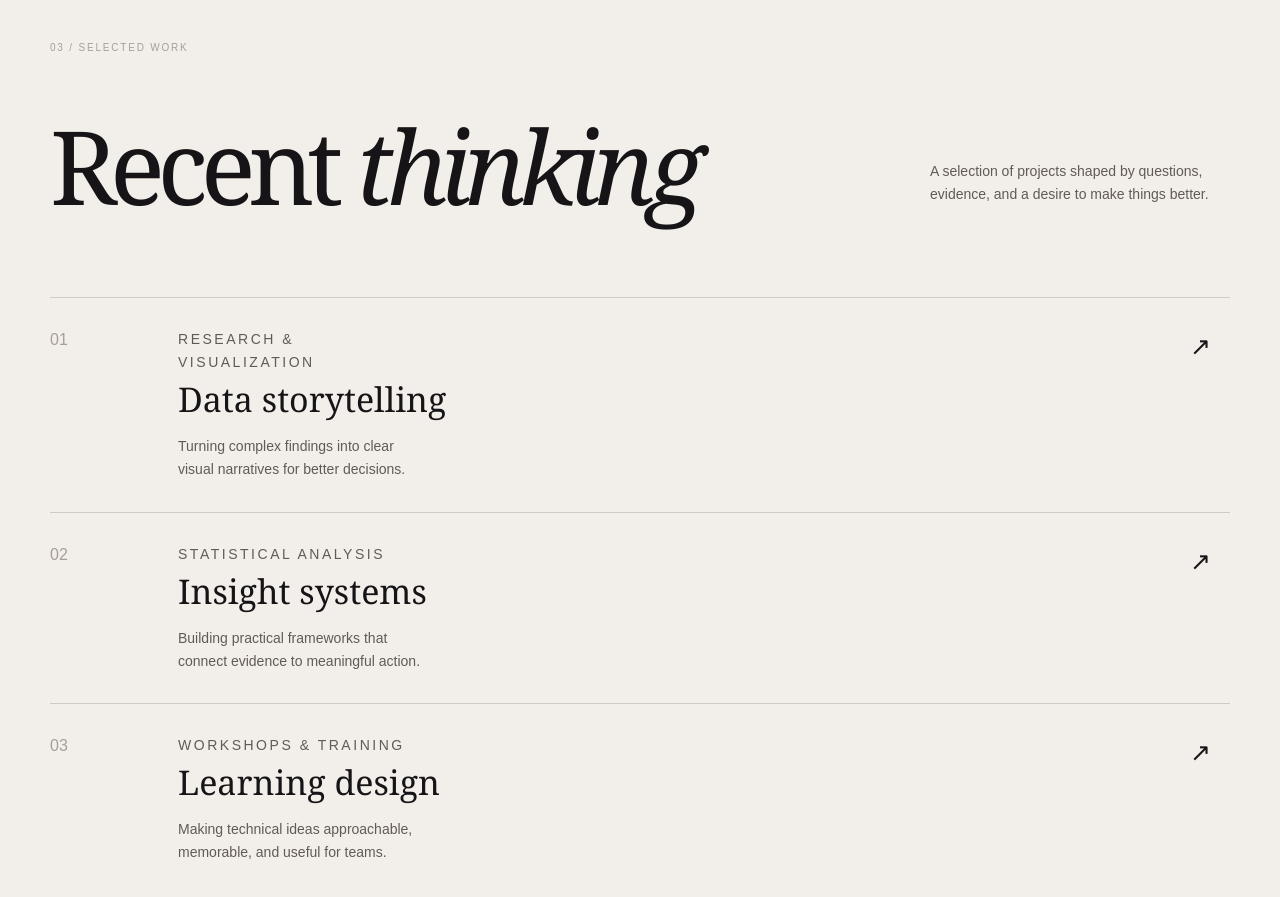
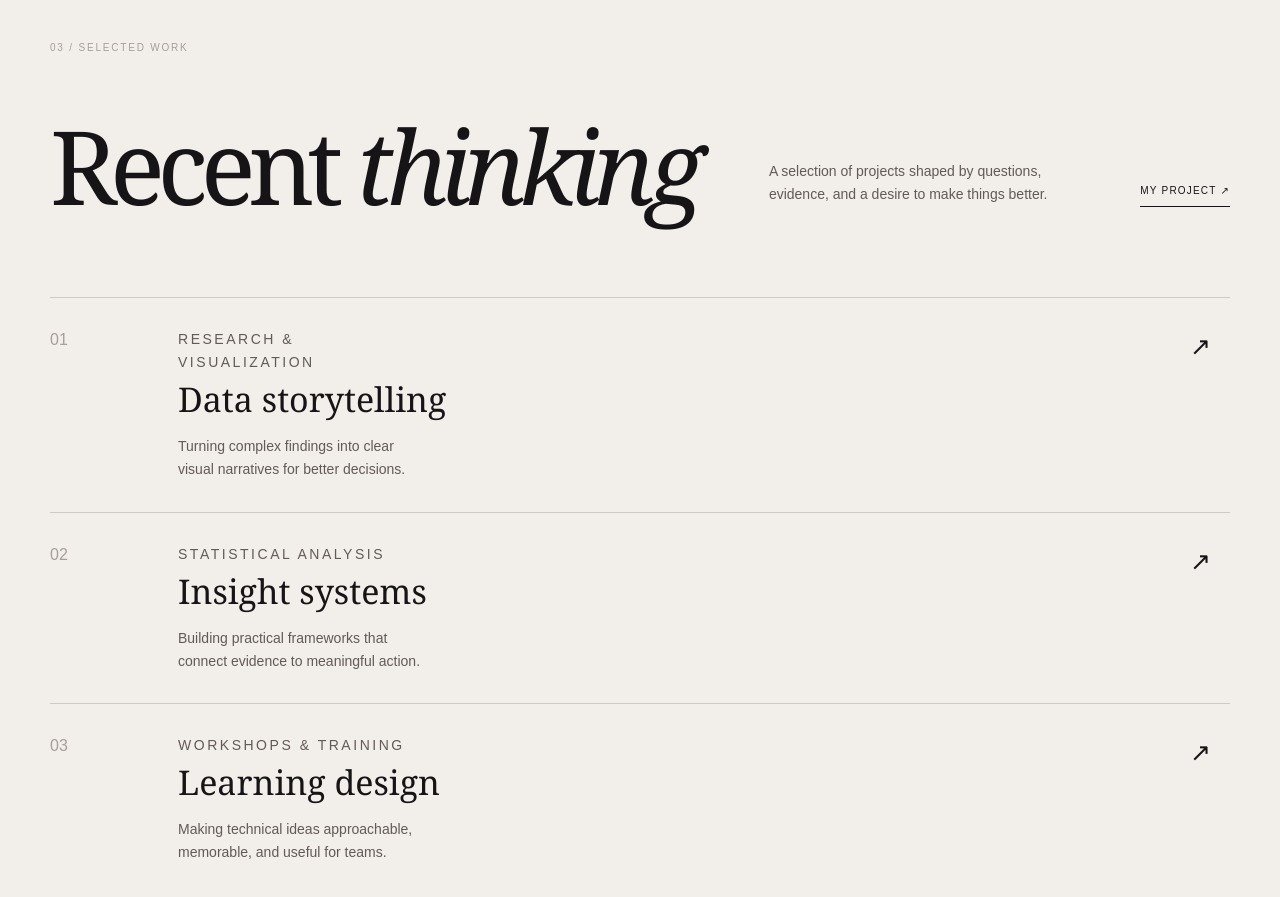
Before and after one commit to kayDtechie3/Kingsley-portfolio-website, a Next.js app: page / in a window 1280 px wide. Shown: the part 4120-5017 px from the top of the page. Built offline with nearby package versions, Linux system fonts and the light colour scheme.

Commit message:
feat: add link to personal project in portfolio section
Added a link to the user's personal project under the portfolio section.

V0-Chat-Id: nyfns8SRjFF

```diff
--- a/app/page.tsx
+++ b/app/page.tsx
@@ -77,7 +77,7 @@ export default function Page() {
       </section>
 
       <section id="portfolio" className="section portfolio-section">
-        <div className="section-label">03 / Selected work</div><div className="portfolio-heading"><h2>Recent <em>thinking</em></h2><p>A selection of projects shaped by questions, evidence, and a desire to make things better.</p></div>
+        <div className="section-label">03 / Selected work</div><div className="portfolio-heading"><h2>Recent <em>thinking</em></h2><p>A selection of projects shaped by questions, evidence, and a desire to make things better.</p><a className="text-link project-link" href="https://kaydtechie3.github.io/Kingsley_Ij-Personal-Portfolio.github.io" target="_blank" rel="noopener noreferrer">My Project ↗</a></div>
         <div className="project-list">{projects.map((project) => <article className="project-card" key={project.number}><div className="project-number">{project.number}</div><div><p className="project-type">{project.type}</p><h3>{project.title}</h3><p>{project.copy}</p></div><span className="project-arrow">↗</span></article>)}</div>
       </section>
 
```
